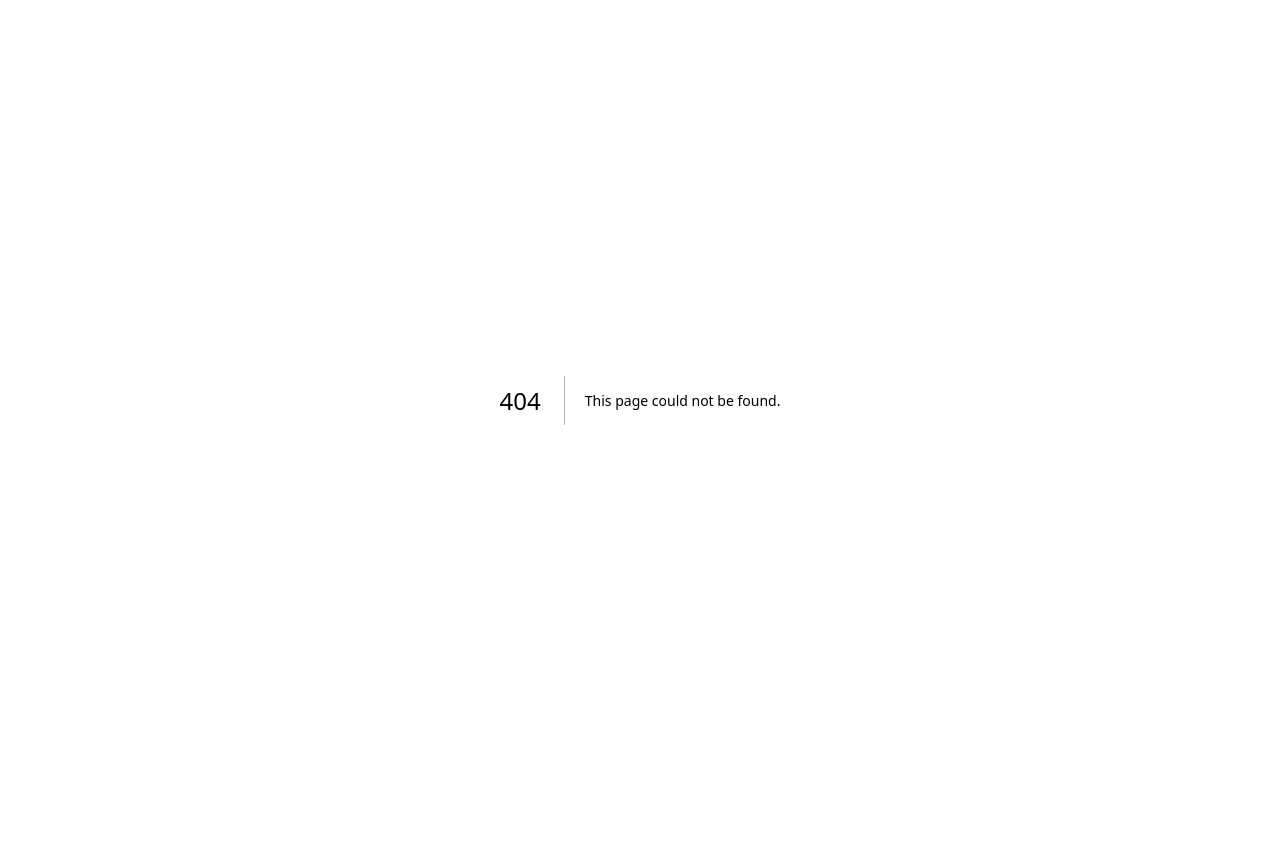
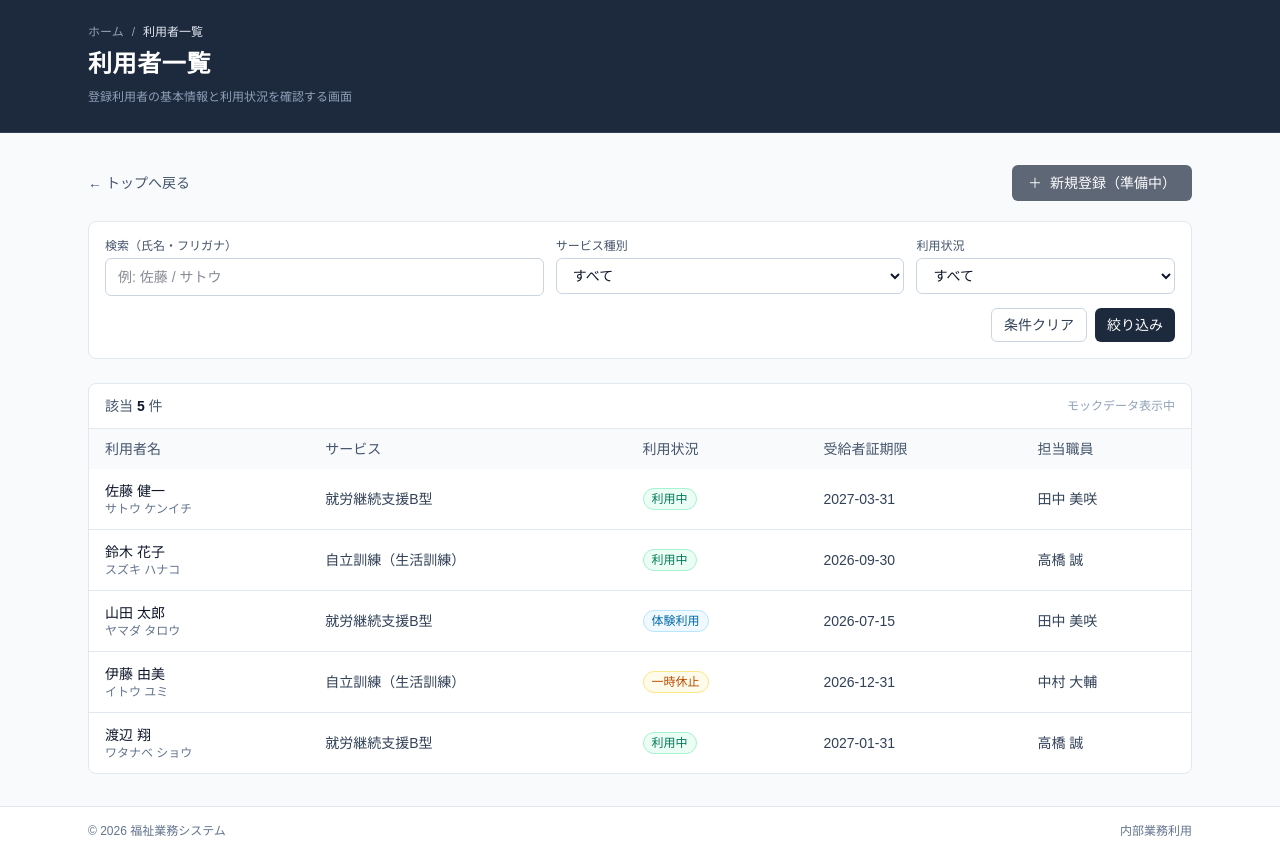
Before and after one commit to 000signalpulse000/welfare-system, a Next.js app in the folder frontend/: page /users in a window 1280 px wide. Before the commit this address had no page. Before the commit the page ends 800 px from the top, so only its background shows below. Built offline with nearby package versions, Linux system fonts and the light colour scheme.

Commit message:
Add users list page UI

```diff
--- a/frontend/src/app/page.tsx
+++ b/frontend/src/app/page.tsx
@@ -1,33 +1,41 @@
+import Link from "next/link";
+
 const menuItems = [
   {
     title: "利用者一覧",
     description: "登録利用者の基本情報と受給者証情報を確認する",
     icon: "👥",
+    href: "/users",
   },
   {
     title: "インテイク",
     description: "新規利用者の受付情報とアセスメントを登録する",
     icon: "📋",
+    href: null,
   },
   {
     title: "個別支援計画",
     description: "利用者ごとの支援計画を作成・更新・署名管理する",
     icon: "📝",
+    href: null,
   },
   {
     title: "支援記録",
     description: "日々の支援内容・バイタル・特記事項を記録する",
     icon: "📒",
+    href: null,
   },
   {
     title: "モニタリング",
     description: "計画の進捗状況と目標達成度を定期評価する",
     icon: "📊",
+    href: null,
   },
   {
     title: "月次集計",
     description: "月ごとの利用実績と出勤状況を集計する",
     icon: "🗂️",
+    href: null,
   },
 ];
 
@@ -49,63 +57,88 @@ const statusItems = [
   },
 ] as const;
 
+const cardClass =
+  "group flex flex-col justify-between gap-4 bg-white border border-slate-200 rounded-lg p-5 shadow-sm hover:shadow-md hover:border-slate-400 hover:-translate-y-0.5 transition-all text-left cursor-pointer";
+
 export default function Home() {
   return (
     <div className="min-h-screen bg-slate-50 text-slate-900">
-      <header className="border-b border-slate-700 bg-slate-800 text-white">
-        <div className="mx-auto max-w-6xl px-6 py-6">
+      <header className="bg-slate-800 text-white border-b border-slate-700">
+        <div className="max-w-6xl mx-auto px-6 py-6">
           <h1 className="text-2xl font-bold tracking-wide">福祉業務システム</h1>
-          <p className="mt-1 text-sm text-slate-300">
+          <p className="text-sm text-slate-300 mt-1">
             就労継続支援B型＋自立訓練（生活訓練）
           </p>
-          <p className="mt-2 text-xs leading-relaxed text-slate-400">
+          <p className="text-xs text-slate-400 mt-2 leading-relaxed">
             利用者情報、計画、記録、モニタリング、月次集計を一元管理するための業務画面
           </p>
         </div>
       </header>
 
-      <main className="mx-auto max-w-6xl px-6 py-10">
+      <main className="max-w-6xl mx-auto px-6 py-10">
         <section>
-          <div className="mb-5 flex items-baseline justify-between">
-            <h2 className="text-base font-semibold text-slate-700">業務メニュー</h2>
+          <div className="flex items-baseline justify-between mb-5">
+            <h2 className="text-base font-semibold text-slate-700">
+              業務メニュー
+            </h2>
             <span className="text-xs text-slate-500">v1 スコープ</span>
           </div>
-
-          <div className="grid grid-cols-1 gap-4 sm:grid-cols-2 lg:grid-cols-3">
-            {menuItems.map((item) => (
-              <button
-                key={item.title}
-                type="button"
-                className="group flex cursor-pointer flex-col justify-between gap-4 rounded-lg border border-slate-200 bg-white p-5 text-left shadow-sm transition-all hover:-translate-y-0.5 hover:border-slate-400 hover:shadow-md"
-              >
+          <div className="grid grid-cols-1 sm:grid-cols-2 lg:grid-cols-3 gap-4">
+            {menuItems.map((item) => {
+              const inner = (
+                <>
                   <div className="flex flex-col gap-2">
                     <span className="text-2xl" aria-hidden>
                       {item.icon}
                     </span>
-                  <span className="text-base font-bold text-slate-800">{item.title}</span>
-                  <span className="text-sm leading-relaxed text-slate-500">
+                    <span className="text-base font-bold text-slate-800">
+                      {item.title}
+                    </span>
+                    <span className="text-sm text-slate-500 leading-relaxed">
                       {item.description}
                     </span>
                   </div>
-
                   <span className="inline-flex items-center gap-1 text-sm font-medium text-slate-600 group-hover:text-slate-900">
-                  開く
+                    {item.href ? "開く" : "準備中"}
+                    {item.href && (
                       <span
                         aria-hidden
                         className="transition-transform group-hover:translate-x-0.5"
                       >
                         →
                       </span>
+                    )}
                   </span>
+                </>
+              );
+
+              if (item.href) {
+                return (
+                  <Link key={item.title} href={item.href} className={cardClass}>
+                    {inner}
+                  </Link>
+                );
+              }
+              return (
+                <button
+                  key={item.title}
+                  type="button"
+                  disabled
+                  aria-disabled
+                  className={cardClass + " opacity-70 cursor-not-allowed"}
+                >
+                  {inner}
                 </button>
-            ))}
+              );
+            })}
           </div>
         </section>
 
         <section className="mt-12">
-          <h2 className="mb-4 text-base font-semibold text-slate-700">システム状況</h2>
-
-          <div className="divide-y divide-slate-200 rounded-lg border border-slate-200 bg-white">
+          <h2 className="text-base font-semibold text-slate-700 mb-4">
+            システム状況
+          </h2>
+          <div className="bg-white border border-slate-200 rounded-lg divide-y divide-slate-200">
             {statusItems.map((item) => (
               <div
                 key={item.label}
@@ -115,14 +148,18 @@ export default function Home() {
                 <span
                   className={
                     "inline-flex items-center gap-2 text-sm font-medium " +
-                    (item.tone === "ok" ? "text-emerald-700" : "text-amber-700")
+                    (item.tone === "ok"
+                      ? "text-emerald-700"
+                      : "text-amber-700")
                   }
                 >
                   <span
                     aria-hidden
                     className={
                       "inline-block h-2 w-2 rounded-full " +
-                      (item.tone === "ok" ? "bg-emerald-500" : "bg-amber-500")
+                      (item.tone === "ok"
+                        ? "bg-emerald-500"
+                        : "bg-amber-500")
                     }
                   />
                   {item.value}
@@ -134,7 +171,7 @@ export default function Home() {
       </main>
 
       <footer className="border-t border-slate-200 bg-white">
-        <div className="mx-auto flex max-w-6xl items-center justify-between px-6 py-4 text-xs text-slate-500">
+        <div className="max-w-6xl mx-auto px-6 py-4 text-xs text-slate-500 flex items-center justify-between">
           <span>© 2026 福祉業務システム</span>
           <span>内部業務利用</span>
         </div>
--- /dev/null
+++ b/frontend/src/app/users/page.tsx
@@ -0,0 +1,236 @@
+import Link from "next/link";
+
+type Status = "利用中" | "体験利用" | "一時休止";
+type Service = "就労継続支援B型" | "自立訓練（生活訓練）";
+
+type User = {
+  id: string;
+  name: string;
+  kana: string;
+  service: Service;
+  status: Status;
+  recipientCertExpiry: string;
+  staff: string;
+};
+
+const users: User[] = [
+  {
+    id: "U-0001",
+    name: "佐藤 健一",
+    kana: "サトウ ケンイチ",
+    service: "就労継続支援B型",
+    status: "利用中",
+    recipientCertExpiry: "2027-03-31",
+    staff: "田中 美咲",
+  },
+  {
+    id: "U-0002",
+    name: "鈴木 花子",
+    kana: "スズキ ハナコ",
+    service: "自立訓練（生活訓練）",
+    status: "利用中",
+    recipientCertExpiry: "2026-09-30",
+    staff: "高橋 誠",
+  },
+  {
+    id: "U-0003",
+    name: "山田 太郎",
+    kana: "ヤマダ タロウ",
+    service: "就労継続支援B型",
+    status: "体験利用",
+    recipientCertExpiry: "2026-07-15",
+    staff: "田中 美咲",
+  },
+  {
+    id: "U-0004",
+    name: "伊藤 由美",
+    kana: "イトウ ユミ",
+    service: "自立訓練（生活訓練）",
+    status: "一時休止",
+    recipientCertExpiry: "2026-12-31",
+    staff: "中村 大輔",
+  },
+  {
+    id: "U-0005",
+    name: "渡辺 翔",
+    kana: "ワタナベ ショウ",
+    service: "就労継続支援B型",
+    status: "利用中",
+    recipientCertExpiry: "2027-01-31",
+    staff: "高橋 誠",
+  },
+];
+
+const statusBadge: Record<Status, string> = {
+  利用中: "bg-emerald-50 text-emerald-700 border border-emerald-200",
+  体験利用: "bg-sky-50 text-sky-700 border border-sky-200",
+  一時休止: "bg-amber-50 text-amber-700 border border-amber-200",
+};
+
+export default function UsersPage() {
+  return (
+    <div className="min-h-screen bg-slate-50 text-slate-900">
+      <header className="bg-slate-800 text-white border-b border-slate-700">
+        <div className="max-w-6xl mx-auto px-6 py-6">
+          <div className="flex items-center gap-2 text-xs text-slate-400 mb-2">
+            <Link href="/" className="hover:text-white hover:underline">
+              ホーム
+            </Link>
+            <span aria-hidden>/</span>
+            <span className="text-slate-200">利用者一覧</span>
+          </div>
+          <h1 className="text-2xl font-bold tracking-wide">利用者一覧</h1>
+          <p className="text-xs text-slate-400 mt-2 leading-relaxed">
+            登録利用者の基本情報と利用状況を確認する画面
+          </p>
+        </div>
+      </header>
+
+      <main className="max-w-6xl mx-auto px-6 py-8">
+        <div className="flex items-center justify-between mb-5">
+          <Link
+            href="/"
+            className="inline-flex items-center gap-1 text-sm text-slate-600 hover:text-slate-900"
+          >
+            <span aria-hidden>←</span>
+            トップへ戻る
+          </Link>
+          <button
+            type="button"
+            disabled
+            className="inline-flex items-center gap-2 rounded-md bg-slate-800 text-white text-sm font-medium px-4 py-2 opacity-70 cursor-not-allowed"
+            aria-disabled
+            title="準備中"
+          >
+            <span aria-hidden>＋</span>
+            新規登録（準備中）
+          </button>
+        </div>
+
+        <section className="bg-white border border-slate-200 rounded-lg p-4 mb-6">
+          <div className="grid grid-cols-1 md:grid-cols-12 gap-3">
+            <div className="md:col-span-5">
+              <label className="block text-xs font-medium text-slate-600 mb-1">
+                検索（氏名・フリガナ）
+              </label>
+              <input
+                type="search"
+                placeholder="例: 佐藤 / サトウ"
+                className="w-full rounded-md border border-slate-300 px-3 py-2 text-sm focus:outline-none focus:ring-2 focus:ring-slate-400"
+              />
+            </div>
+            <div className="md:col-span-4">
+              <label className="block text-xs font-medium text-slate-600 mb-1">
+                サービス種別
+              </label>
+              <select
+                defaultValue=""
+                className="w-full rounded-md border border-slate-300 px-3 py-2 text-sm bg-white focus:outline-none focus:ring-2 focus:ring-slate-400"
+              >
+                <option value="">すべて</option>
+                <option value="b">就労継続支援B型</option>
+                <option value="seikatsu">自立訓練（生活訓練）</option>
+              </select>
+            </div>
+            <div className="md:col-span-3">
+              <label className="block text-xs font-medium text-slate-600 mb-1">
+                利用状況
+              </label>
+              <select
+                defaultValue=""
+                className="w-full rounded-md border border-slate-300 px-3 py-2 text-sm bg-white focus:outline-none focus:ring-2 focus:ring-slate-400"
+              >
+                <option value="">すべて</option>
+                <option value="active">利用中</option>
+                <option value="trial">体験利用</option>
+                <option value="pause">一時休止</option>
+              </select>
+            </div>
+          </div>
+          <div className="mt-3 flex justify-end gap-2">
+            <button
+              type="button"
+              className="rounded-md border border-slate-300 bg-white text-sm px-3 py-1.5 text-slate-700 hover:bg-slate-50"
+            >
+              条件クリア
+            </button>
+            <button
+              type="button"
+              className="rounded-md bg-slate-800 text-white text-sm font-medium px-3 py-1.5 hover:bg-slate-700"
+            >
+              絞り込み
+            </button>
+          </div>
+        </section>
+
+        <section className="bg-white border border-slate-200 rounded-lg overflow-hidden">
+          <div className="flex items-center justify-between px-4 py-3 border-b border-slate-200">
+            <span className="text-sm text-slate-600">
+              該当 <span className="font-semibold text-slate-900">{users.length}</span> 件
+            </span>
+            <span className="text-xs text-slate-400">モックデータ表示中</span>
+          </div>
+          <div className="overflow-x-auto">
+            <table className="min-w-full text-sm">
+              <thead className="bg-slate-50 text-slate-600">
+                <tr>
+                  <th className="text-left font-medium px-4 py-2.5 whitespace-nowrap">
+                    利用者名
+                  </th>
+                  <th className="text-left font-medium px-4 py-2.5 whitespace-nowrap">
+                    サービス
+                  </th>
+                  <th className="text-left font-medium px-4 py-2.5 whitespace-nowrap">
+                    利用状況
+                  </th>
+                  <th className="text-left font-medium px-4 py-2.5 whitespace-nowrap">
+                    受給者証期限
+                  </th>
+                  <th className="text-left font-medium px-4 py-2.5 whitespace-nowrap">
+                    担当職員
+                  </th>
+                </tr>
+              </thead>
+              <tbody className="divide-y divide-slate-200">
+                {users.map((u) => (
+                  <tr key={u.id} className="hover:bg-slate-50">
+                    <td className="px-4 py-3 whitespace-nowrap">
+                      <div className="font-medium text-slate-900">{u.name}</div>
+                      <div className="text-xs text-slate-500">{u.kana}</div>
+                    </td>
+                    <td className="px-4 py-3 whitespace-nowrap text-slate-700">
+                      {u.service}
+                    </td>
+                    <td className="px-4 py-3 whitespace-nowrap">
+                      <span
+                        className={
+                          "inline-flex items-center rounded-full px-2 py-0.5 text-xs font-medium " +
+                          statusBadge[u.status]
+                        }
+                      >
+                        {u.status}
+                      </span>
+                    </td>
+                    <td className="px-4 py-3 whitespace-nowrap text-slate-700 tabular-nums">
+                      {u.recipientCertExpiry}
+                    </td>
+                    <td className="px-4 py-3 whitespace-nowrap text-slate-700">
+                      {u.staff}
+                    </td>
+                  </tr>
+                ))}
+              </tbody>
+            </table>
+          </div>
+        </section>
+      </main>
+
+      <footer className="border-t border-slate-200 bg-white">
+        <div className="max-w-6xl mx-auto px-6 py-4 text-xs text-slate-500 flex items-center justify-between">
+          <span>© 2026 福祉業務システム</span>
+          <span>内部業務利用</span>
+        </div>
+      </footer>
+    </div>
+  );
+}
```
Lines whose indentation alone changed are shown as unchanged.
